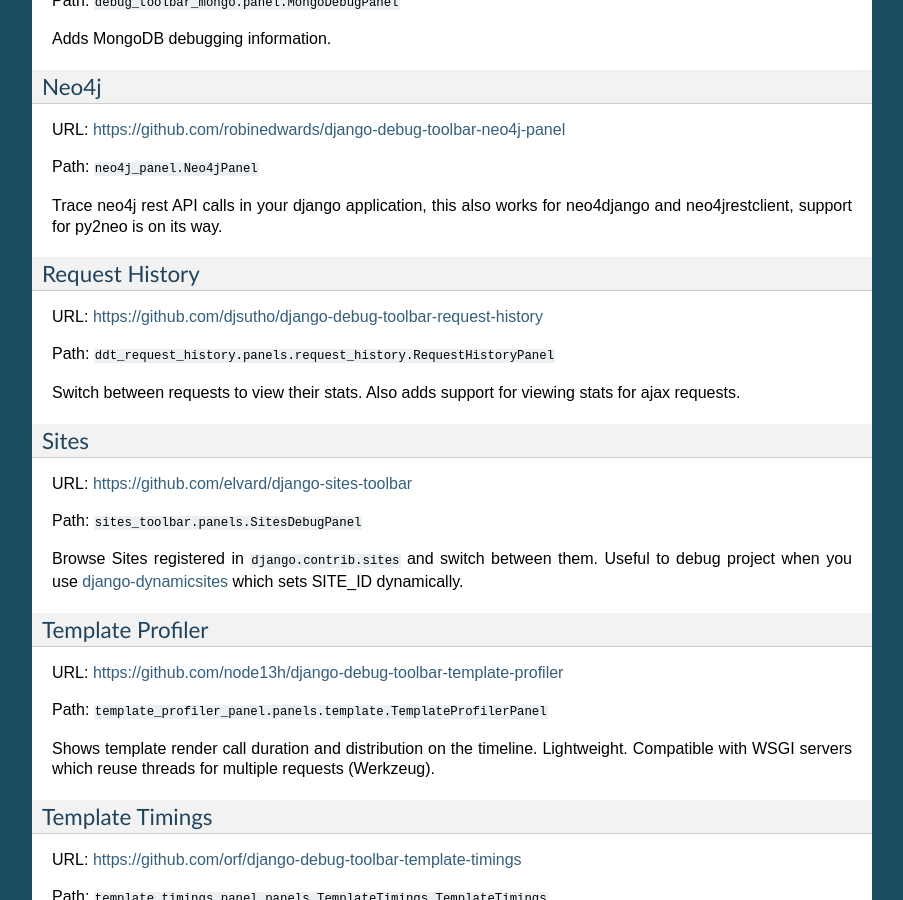
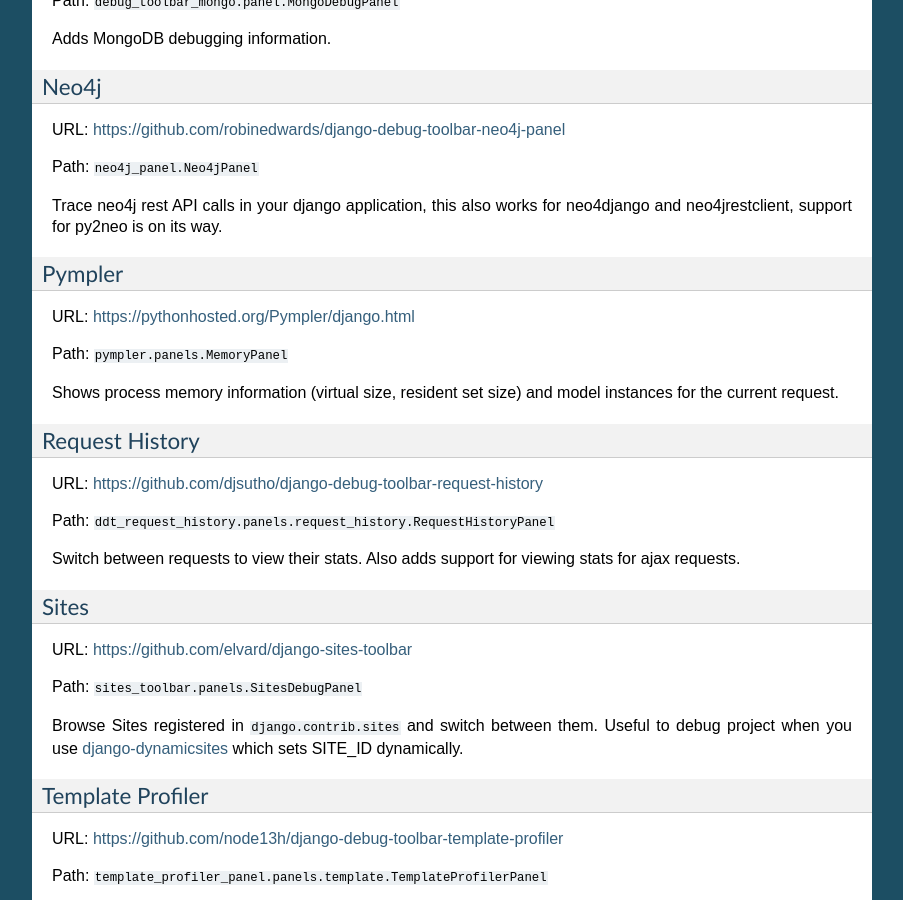
Before and after one commit to jazzband/django-debug-toolbar, a Sphinx documentation site: the page built from docs/panels.rst, in a window 1280 px wide and 900 px high, scrolled down 3589 px. Shown: the whole window, without its empty margins (198-1101 px from the left). Built offline with Sphinx 7.4.7, drawn with Linux system fonts in a browser that asks for light colours.

Commit message:
Mentioned the Pympler panel in the docs.

```diff
--- a/docs/panels.rst
+++ b/docs/panels.rst
@@ -217,6 +217,15 @@
 
 Trace neo4j rest API calls in your django application, this also works for neo4django and neo4jrestclient, support for py2neo is on its way.
 
+Pympler
+~~~~~~~
+
+URL: https://pythonhosted.org/Pympler/django.html
+
+Path: ``pympler.panels.MemoryPanel``
+
+Shows process memory information (virtual size, resident set size) and model instances for the current request.
+
 Request History
 ~~~~~~~~~~~~~~~
 
```
